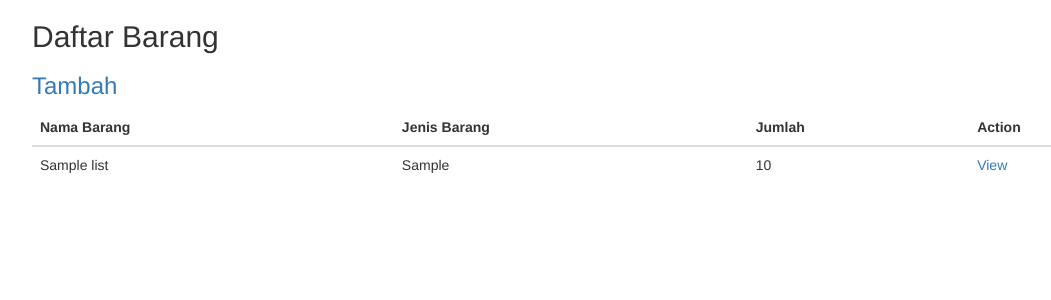
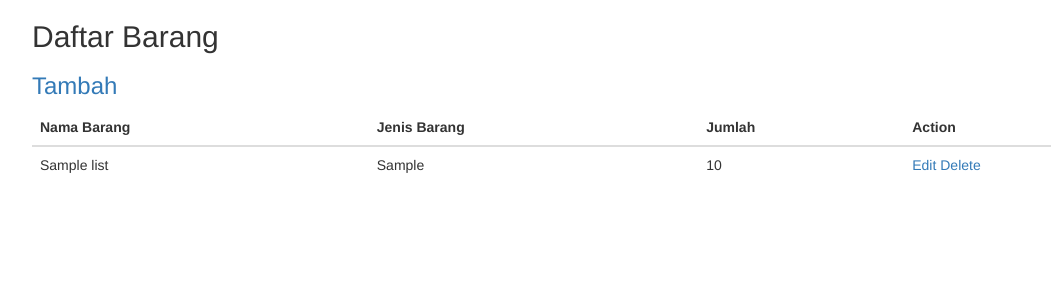
Before and after one commit to RudyBodo/CRUD-FlaskApp, a Python web app: template templates/index.html in a window 1280 px wide. Shown: the top 300 px of the page, without its empty margins (38-1089 px from the left). Run offline with Jinja, Linux system fonts and the light colour scheme; the template is opened without the code that fills it: most values are stand-ins (such as "Sample title", 1, 10 or a date in 2020); some libraries are stand-ins or nearby versions.

Commit message:
reapir edit

```diff
--- a/templates/index.html
+++ b/templates/index.html
@@ -18,7 +18,7 @@
                 <td>{{list.nama_barang}}</td>
                 <td>{{list.jenis_barang}}</td>
                 <td>{{list.jumlah}}</td>
-                <td><a href="/detail/{{list.id}}">View</a></td>
+                <td><a href="/edit/{{list.id}}">Edit</a> <a href="/delete/{{list.id}}">Delete</a></td>
             </tbody>
         </tr>
         {% endfor %}
```
